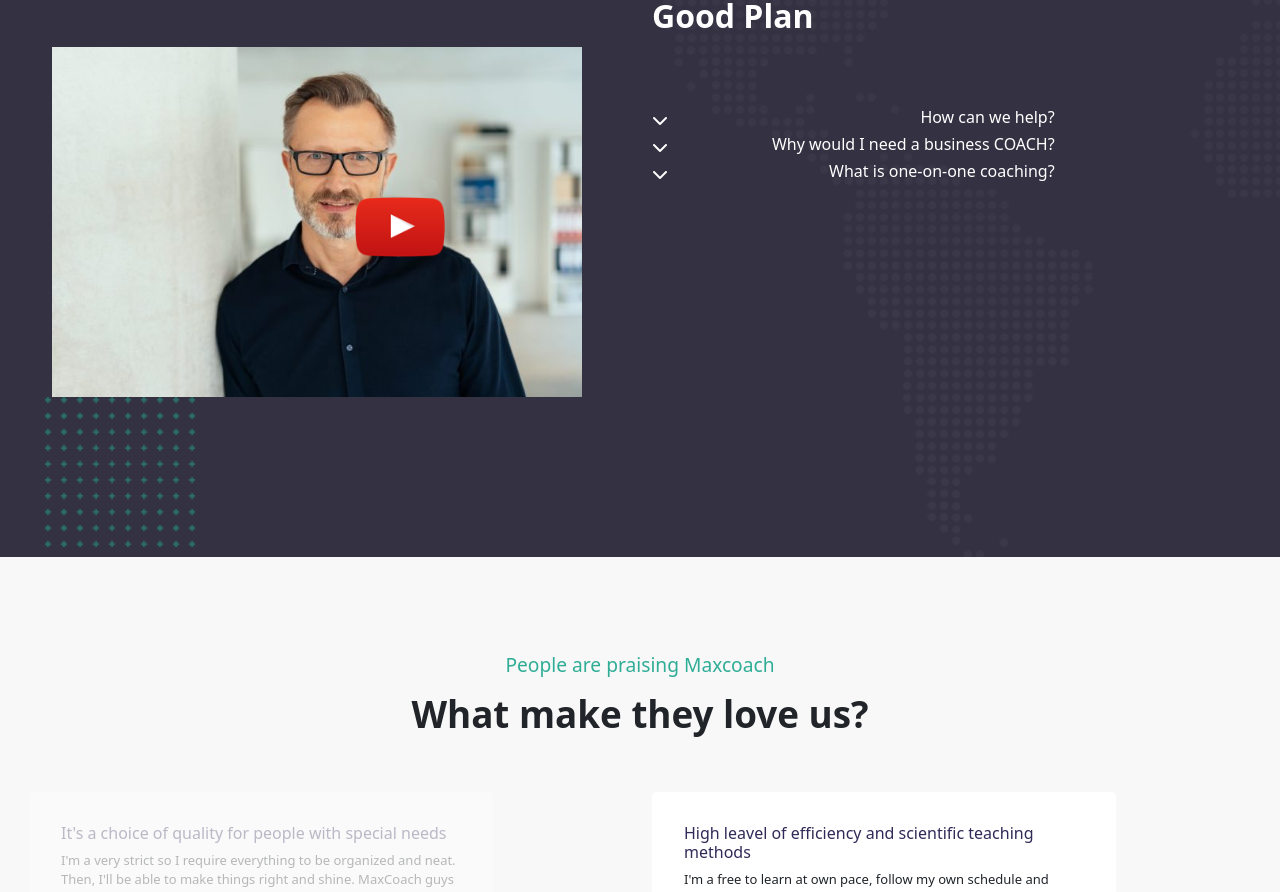
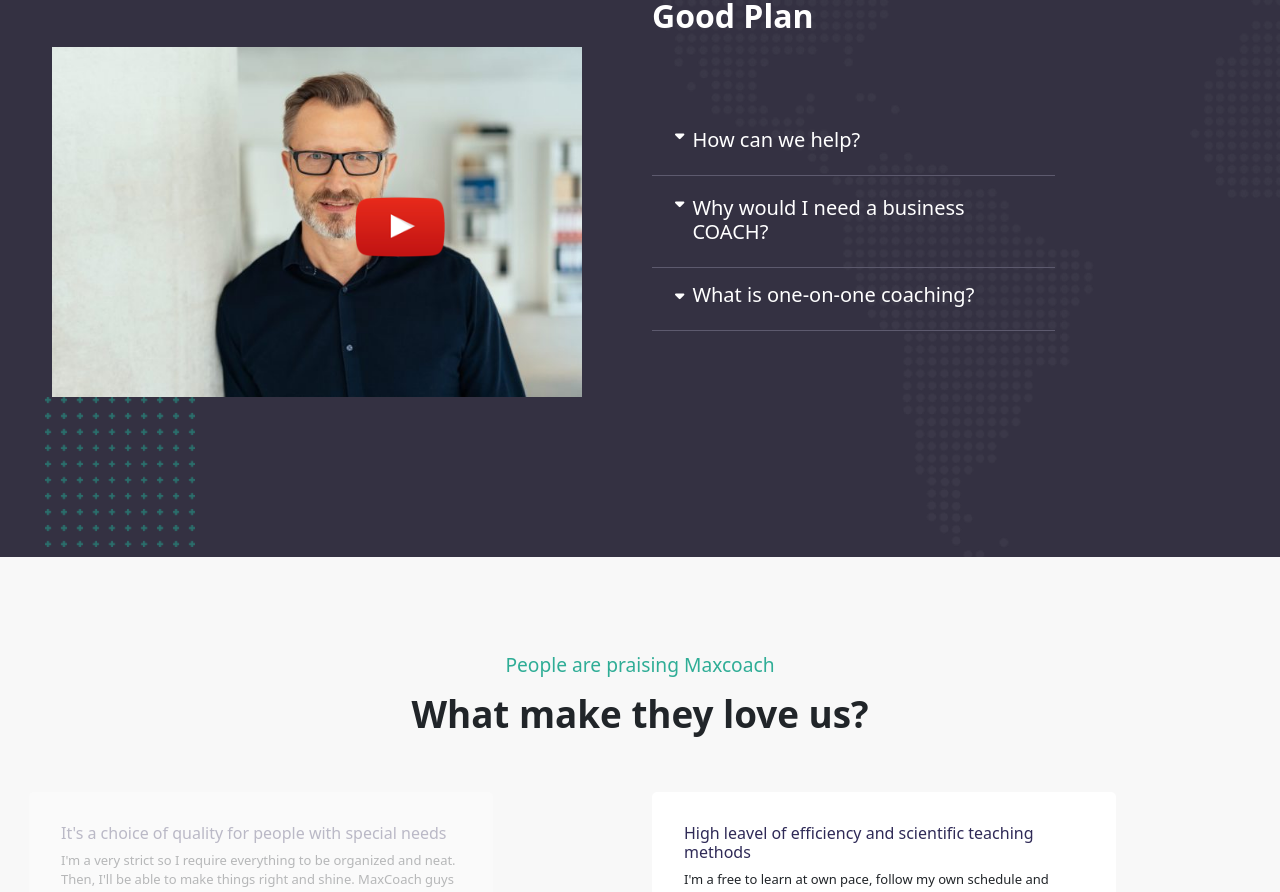
Before and after one commit to ElenaRuscitto/proj-html-vuejs, a Vue app: page / in a window 1280 px wide. Shown: the part 3278-4170 px from the top of the page. Built offline with nearby package versions, Linux system fonts and the light colour scheme.

Commit message:
[add] youtube accordion

```diff
--- a/src/components/partials/Youtube.vue
+++ b/src/components/partials/Youtube.vue
@@ -23,21 +23,72 @@
               <strong>To Thrive In Business Today, You'II Need a Good Plan</strong>
           </h2>
 
-<!-- faq -->
+    <!-- 1 -->
+          <div class="faq d-flex justify-content-between">
+
+            <div class="faq-left">
+
+              <div class="faq-right d-inline-flex  ">
+                <i class="fa-solid fa-caret-down mx-2"></i>
+                <i class="bonus fa-solid fa-caret-up"></i>
+                <h5>How can we help?</h5>
+              </div>
 
 
-      <div class="faq d-flex justify-content-between">
+              <div class="bonus mx-3">
+                <p>
+                  How many courses you've been on, using however many techiques and methods. unless you've come to realize the value of mindeset, then you've yet to understand how success comes.
+                </p>
+                <p>
+                  Whit everyone else's mindset involved impacting too. Hence why business coaching is so crucial for success.
+                </p>
+              </div>
+            </div>
 
 
-        <div class="faq-right">
-          <i class="fa-solid fa-chevron-down"></i>
-          <i class="bonus fa-solid fa-chevron-up"></i>
+
+          </div>
+    <!-- 2 -->
+          <div class="faq-special d-flex justify-content-between">
+
+            <div class="faq-left">
+
+              <div class="faq-right d-inline-flex">
+                <i class="fa-solid fa-caret-down mx-2"></i>
+                <i class="bonus fa-solid fa-caret-up"></i>
+                <h5>Why would I need a business COACH?</h5>
               </div>
 
+
+              <div class="bonus mx-3">
+                <p>
+                  How many courses you've been on, using however many techiques and methods. unless you've come to realize the value of mindeset, then you've yet to understand how success comes.
+                </p>
+                <p>
+                  Whit everyone else's mindset involved impacting too. Hence why business coaching is so crucial for success.
+                </p>
+              </div>
+            </div>
+
+
+
+          </div>
+    <!-- 3 -->
+          <div class="faq-special d-flex justify-content-between ">
+
             <div class="faq-left">
-          <h6>How can we help?</h6>
 
-          <span class="bonus">
+
+              <div class="faq-right d-inline-flex">
+                <div class="circle-chev">
+                  <i class="fa-solid fa-caret-down mx-2"></i>
+                  <i class="bonus fa-solid fa-caret-up"></i>
+                </div>
+                <h5>What is one-on-one coaching?</h5>
+              </div>
+
+
+              <span class="bonus mx-3">
                 <p>
                   How many courses you've been on, using however many techiques and methods. unless you've come to realize the value of mindeset, then you've yet to understand how success comes.
                 </p>
@@ -50,117 +101,7 @@
 
 
           </div>
-<!-- 2 -->
 
-
-
-      <div class="faq-special d-flex justify-content-between">
-
-        <div class="faq-right">
-          <i class="fa-solid fa-chevron-down"></i>
-          <i class="bonus fa-solid fa-chevron-up"></i>
-        </div>
-
-        <div class="faq-left">
-          <h6>Why would I need a business COACH?</h6>
-
-          <span class="bonus">
-            <p>
-              How many courses you've been on, using however many techiques and methods. unless you've come to realize the value of mindeset, then you've yet to understand how success comes.
-            </p>
-            <p>
-              Whit everyone else's mindset involved impacting too. Hence why business coaching is so crucial for success.
-            </p>
-          </span>
-        </div>
-
-
-
-      </div>
-<!-- 3 -->
-      <div class="faq-special d-flex justify-content-between ">
-
-        <div class="faq-right">
-          <i class="fa-solid fa-chevron-down"></i>
-          <i class="bonus fa-solid fa-chevron-up"></i>
-        </div>
-
-        <div class="faq-left">
-          <h6>What is one-on-one coaching?</h6>
-
-          <span class="bonus">
-            <p>
-              How many courses you've been on, using however many techiques and methods. unless you've come to realize the value of mindeset, then you've yet to understand how success comes.
-            </p>
-            <p>
-              Whit everyone else's mindset involved impacting too. Hence why business coaching is so crucial for success.
-            </p>
-          </span>
-        </div>
-
-
-
-      </div>
-          <!-- accordion -->
-          <!-- <div class="accordion" id="accordionExample">
-
-            <div class="accordion-item">
-              <h2 class="accordion-header">
-                <button class="accordion-button" type="button" data-bs-toggle="collapse" data-bs-target="#collapseOne" aria-expanded="true" aria-controls="collapseOne">
-                  <h6>How can we help?</h6>
-                </button>
-              </h2>
-              <div id="collapseOne" class="accordion-collapse collapse show" data-bs-parent="#accordionExample">
-                <div class="accordion-body">
-                  <p>
-                    How many courses you've been on, using however many techiques and methods. unless you've come to realize the value of mindeset, then you've yet to understand how success comes.
-                  </p>
-                  <p>
-                    Whit everyone else's mindset involved impacting too. Hence why business coaching is so crucial for success.
-                  </p>
-                </div>
-              </div>
-            </div>
-
-            <div class="accordion-item">
-              <h2 class="accordion-header">
-                <button class="accordion-button collapsed" type="button" data-bs-toggle="collapse" data-bs-target="#collapseTwo" aria-expanded="false" aria-controls="collapseTwo">
-                  <h6>Why would I need a business COACH?</h6>
-                </button>
-              </h2>
-              <div id="collapseTwo" class="accordion-collapse collapse" data-bs-parent="#accordionExample">
-                <div class="accordion-body">
-                  <p>
-                    How many courses you've been on, using however many techiques and methods. unless you've come to realize the value of mindeset, then you've yet to understand how success comes.
-                  </p>
-                  <p>
-                    Whit everyone else's mindset involved impacting too. Hence why business coaching is so crucial for success.
-                  </p>
-                </div>
-              </div>
-            </div>
-
-            <div class="accordion-item">
-              <h2 class="accordion-header">
-                <button class="accordion-button collapsed" type="button" data-bs-toggle="collapse" data-bs-target="#collapseThree" aria-expanded="false" aria-controls="collapseThree">
-                  <h6>What is one-on-one coaching?</h6>
-                </button>
-              </h2>
-              <div id="collapseThree" class="accordion-collapse collapse" data-bs-parent="#accordionExample">
-                <div class="accordion-body">
-                  <p>
-                    How many courses you've been on, using however many techiques and methods. unless you've come to realize the value of mindeset, then you've yet to understand how success comes.
-                  </p>
-                  <p>
-                    Whit everyone else's mindset involved impacting too. Hence why business coaching is so crucial for success.
-                  </p>
-                </div>
-              </div>
-            </div>
-
-
-          </div> -->
-          <!-- /accordion -->
         </div>
 
       </div>
@@ -168,7 +109,7 @@
   </div>
 </template>
 
-
+<i class="fa-solid fa-caret-up"></i>
 
 <style lang="scss" scoped>
 @use '../../assets/scss/partials/general' as *;
@@ -229,21 +170,23 @@
    margin-top: 150px !important;
   }
 
-  .circle {
-    border: 3px solid $color-verde;
-    .fa-caret-up {
-      background-color: $color-verde;
-    }
-  }
-
-
 
 
 }
 
+.faq,
+.faq-special {
+  border-bottom: 1px solid rgb(93, 90, 110);
+  padding: 15px;
+}
   // faq
+
+
   .bonus {
   display: none;
+  p {
+    font-size: 13px;
+  }
 }
 
 .faq:hover .bonus,
@@ -254,18 +197,39 @@
 
 }
 
+.faq:hover h5,
+.faq-special:hover h5 {
+  color: $color-verde;
+  margin-top: 15px;
+  margin-left: 10px;
+}
 
-.faq:hover h6,
-.faq-special:hover h6 {
-  color: $color-verde;
+.fa-caret-up,
+.fa-caret-down {
+  font-size: 15px;
 }
 
 
+// .faq:hover .circle-chev,
+// .faq-special:hover .circle-chev {
+//   border: 2px solid $color-verde;
+//   border-radius: 50%;
+//   padding: 0 15px;
 
-.faq:hover .fa-chevron-down,
-.faq-special:hover .fa-chevron-down {
+// }
+
+
+.faq:hover .fa-caret-up,
+.faq-special:hover .fa-caret-up {
+  color: $color-verde;
+
+}
+
+
+.faq:hover .fa-caret-down,
+.faq-special:hover .fa-caret-down {
   display: none;
-  background-color: $color-verde;
+
 }
 
 </style>
```
Lines whose indentation alone changed are shown as unchanged.
